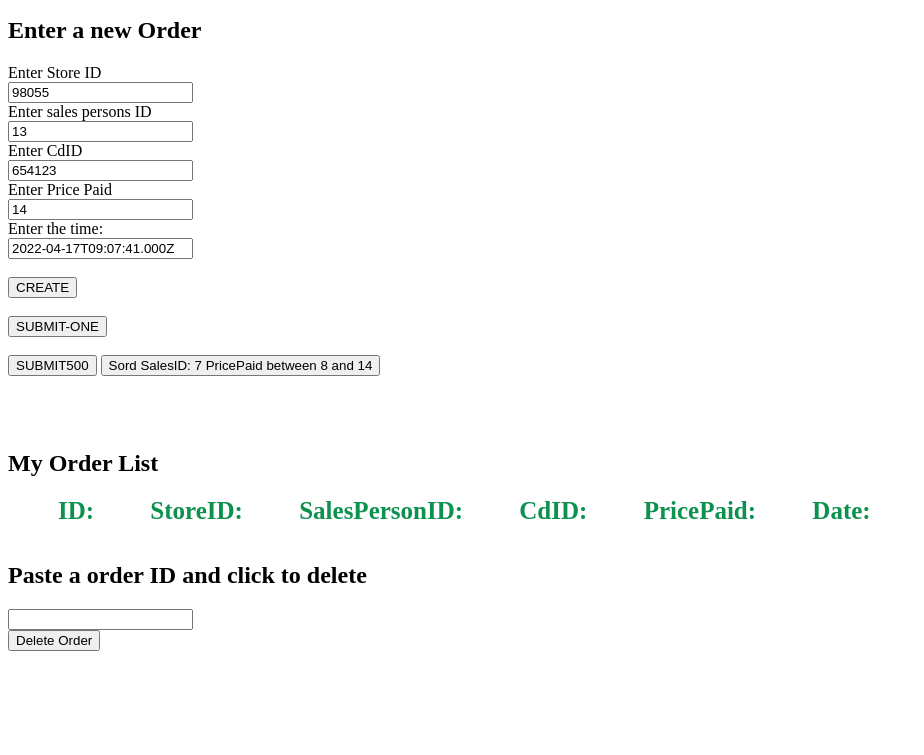
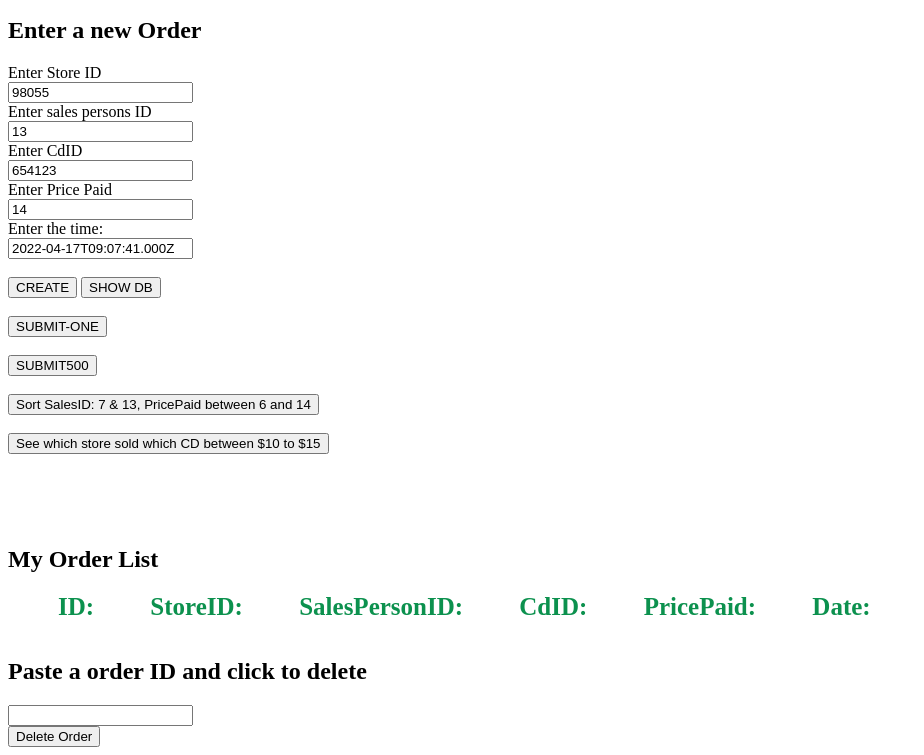
Before and after one commit to bestauffer/Create500HW, a website: page OrderProject/public/index.html in a window 1280 px wide. Shown: the part 50-805 px from the top of the page, without its empty margins (0-924 px from the left). Drawn offline with nearby package versions, Linux system fonts and the light colour scheme; no server answers.

Commit message:
added reset button and second query button

```diff
--- a/OrderProject/public/index.html
+++ b/OrderProject/public/index.html
@@ -30,10 +30,12 @@
 <br />
 <br />
 
-  <input type="button" value="CREATE" id="buttonCreate" onclick="SetOrderValues()"/><br /><br />
+  <input type="button" value="CREATE" id="buttonCreate" onclick="SetOrderValues()"/>
+  <input type="button" value="SHOW DB" id="buttonShowDb" onclick="createList()"/><br /><br />
   <input type="button" value="SUBMIT-ONE" id="buttonSubmitOne" onclick="SubmitOne()" /><br /><br />
-  <input type="button" value="SUBMIT500" id="buttonSubmit500" onclick="Get500Orders()"/>
-  <input type="button" value="Sord SalesID: 7 PricePaid between 8 and 14" id="buttonSortPriceSalesPerson" onclick="sortPriceSalesPerson()"/>
+  <input type="button" value="SUBMIT500" id="buttonSubmit500" onclick="Get500Orders()"/><br /><br />
+  <input type="button" value="Sort SalesID: 7 & 13, PricePaid between 6 and 14" id="buttonSortPriceSalesPerson" onclick="sortPriceSalesPerson()"/><br /><br />
+  <input type="button" value="See which store sold which CD between $10 to $15" id="buttonSortStoreCdPrice" onclick="sortStoreCdPrice()"/><br /><br />
 </div>
 
 
--- a/OrderProject/public/javascripts/main.js
+++ b/OrderProject/public/javascripts/main.js
@@ -121,6 +121,16 @@ function sortPriceSalesPerson(){
         .then(response => response.json())  // get the data out of the response object
         .then( responseData => fillUL(responseData))    //update our array and li's
         .catch(err => console.log('Request Failed', err)); // Catch errors
+
+}
+
+function sortStoreCdPrice(){
+    // update local array from server
+    fetch('/sortStoreCdPrice')
+    // Handle success
+    .then(response => response.json())  // get the data out of the response object
+    .then( responseData => fillUL(responseData))    //update our array and li's
+    .catch(err => console.log('Request Failed', err)); // Catch errors
 }
 
 //A function that says what the page does when it loads
```
Also changed, not shown: OrderProject/routes/index.js (+22 -1 lines).
